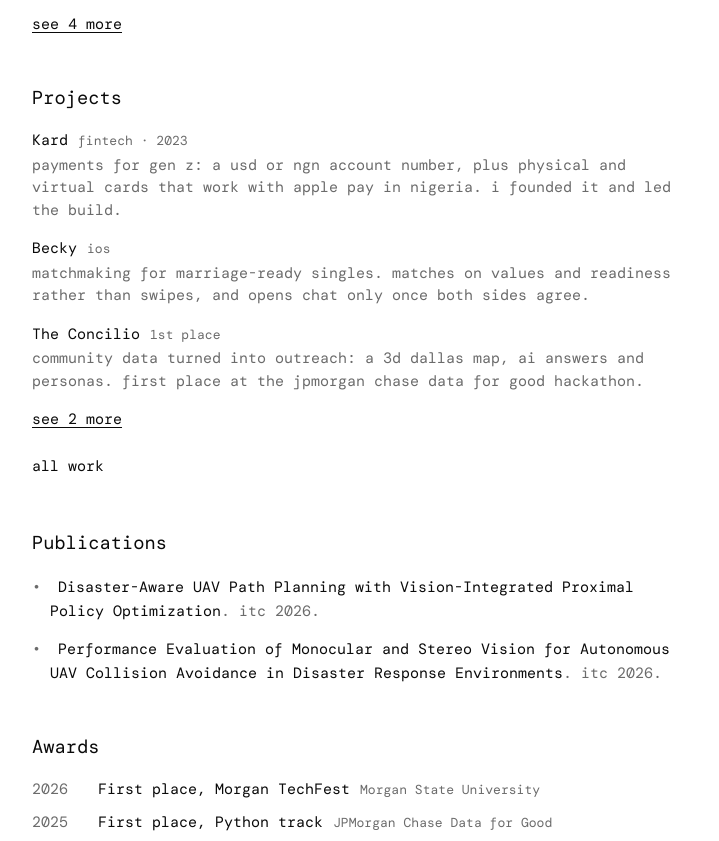
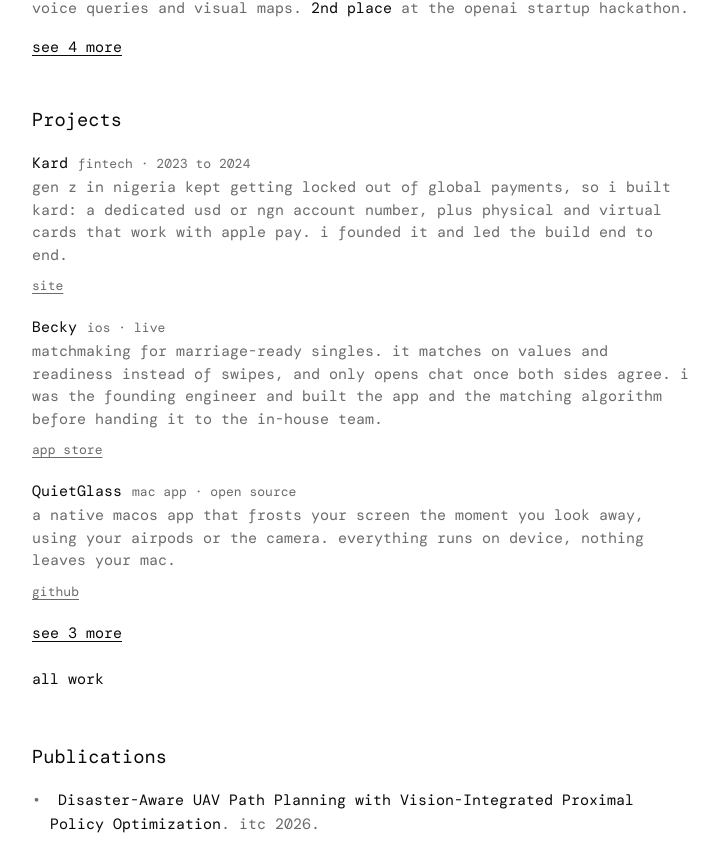
Before and after one commit to clintonimaroo/clinton, a Next.js app: page / in a window 1280 px wide. Shown: the part 1280-2121 px from the top of the page, without its empty margins (278-997 px from the left). Built offline with nearby package versions, Linux system fonts and the light colour scheme.

Commit message:
Show real products instead of hackathon builds in Projects

```diff
--- a/src/app/page.tsx
+++ b/src/app/page.tsx
@@ -10,7 +10,7 @@ function Ext({ href, children, className }: { href: string; children: React.Reac
   )
 }
 
-type Item = { name: string; href?: string; tag: string; body: React.ReactNode }
+type Item = { name: string; href?: string; tag: string; body: React.ReactNode; links?: { label: string; href: string }[] }
 
 type Role = { years: string; title: string; org: string; href?: string; tag?: string; body: React.ReactNode; items?: Item[] }
 
@@ -39,8 +39,8 @@ const WORK: Role[] = [
       {
         name: "Spacer's Hack",
         href: 'https://hackathon.codespaces.org/',
-        tag: 'hackathon · 2023',
-        body: 'our online hackathon, sponsored by couchbase.',
+        tag: 'lagos · 2023',
+        body: 'our hackathon conference, sponsored by couchbase. the last edition drew 1,200 builders.',
       },
     ],
   },
@@ -108,32 +108,42 @@ const PROJECTS: Item[] = [
   {
     name: 'Kard',
     href: 'https://kard-pink.vercel.app/',
-    tag: 'fintech · 2023',
-    body: 'payments for gen z: a usd or ngn account number, plus physical and virtual cards that work with apple pay in nigeria. i founded it and led the build.',
+    tag: 'fintech · 2023 to 2024',
+    body: "gen z in nigeria kept getting locked out of global payments, so i built kard: a dedicated usd or ngn account number, plus physical and virtual cards that work with apple pay. i founded it and led the build end to end.",
+    links: [{ label: 'site', href: 'https://kard-pink.vercel.app/' }],
   },
   {
     name: 'Becky',
     href: 'https://apps.apple.com/us/app/becky-match-connect-marry/id6757434078',
-    tag: 'ios',
-    body: 'matchmaking for marriage-ready singles. matches on values and readiness rather than swipes, and opens chat only once both sides agree.',
+    tag: 'ios · live',
+    body: 'matchmaking for marriage-ready singles. it matches on values and readiness instead of swipes, and only opens chat once both sides agree. i was the founding engineer and built the app and the matching algorithm before handing it to the in-house team.',
+    links: [{ label: 'app store', href: 'https://apps.apple.com/us/app/becky-match-connect-marry/id6757434078' }],
   },
   {
-    name: 'The Concilio',
-    href: 'https://github.com/dfgtexas25/Team-8',
-    tag: '1st place',
-    body: 'community data turned into outreach: a 3d dallas map, ai answers and personas. first place at the jpmorgan chase data for good hackathon.',
+    name: 'QuietGlass',
+    href: 'https://github.com/clintonimaroo/quietglass',
+    tag: 'mac app · open source',
+    body: 'a native macos app that frosts your screen the moment you look away, using your airpods or the camera. everything runs on device, nothing leaves your mac.',
+    links: [{ label: 'github', href: 'https://github.com/clintonimaroo/quietglass' }],
   },
   {
-    name: 'Harvest Commit',
-    href: 'https://github.com/clintonimaroo/harvest-commit',
-    tag: '1st place',
-    body: 'turns farm orders, inventory, crew and weather into a daily harvest plan, then texts it to the farmer. first place at morgan techfest 2026.',
+    name: 'BrandALE',
+    href: 'https://brandale.ai/',
+    tag: 'live',
+    body: 'finds breakout branded content, ranks the creators behind it, then repurposes the winning posts and publishes them across connected social channels.',
+    links: [{ label: 'site', href: 'https://brandale.ai/' }],
+  },
+  {
+    name: 'MathGPT',
+    tag: 'mobile · private',
+    body: 'an ai math solver and homework helper. step-by-step solutions, ai video explanations and a photo solver, covering algebra through calculus.',
   },
   {
     name: 'Sketcha',
     href: 'https://github.com/clintonimaroo/Sketcha',
     tag: 'open source',
-    body: 'cursor for ee design. describe a circuit in plain language and get a clean electrical diagram without touching cad.',
+    body: 'cursor for electrical design. describe a circuit or a space in plain language and get a clean electrical and architectural diagram, without touching cad.',
+    links: [{ label: 'github', href: 'https://github.com/clintonimaroo/Sketcha' }],
   },
 ]
 
@@ -182,6 +192,15 @@ function ItemRow({ item }: { item: Item }) {
         <span className="tag">{item.tag}</span>
       </p>
       <p>{item.body}</p>
+      {item.links && (
+        <p className="item-links">
+          {item.links.map((l) => (
+            <Ext href={l.href} key={l.href}>
+              {l.label}
+            </Ext>
+          ))}
+        </p>
+      )}
     </div>
   )
 }
--- a/src/styles/home.scss
+++ b/src/styles/home.scss
@@ -399,3 +399,20 @@ body {
     color: var(--link-hover);
   }
 }
+
+.home .item .item-links {
+  display: flex;
+  gap: 14px;
+  margin-top: 6px;
+  font-size: 0.87rem;
+
+  a {
+    color: var(--text-secondary);
+    text-decoration: underline;
+    text-underline-offset: 3px;
+
+    &:hover {
+      color: var(--text);
+    }
+  }
+}
```
